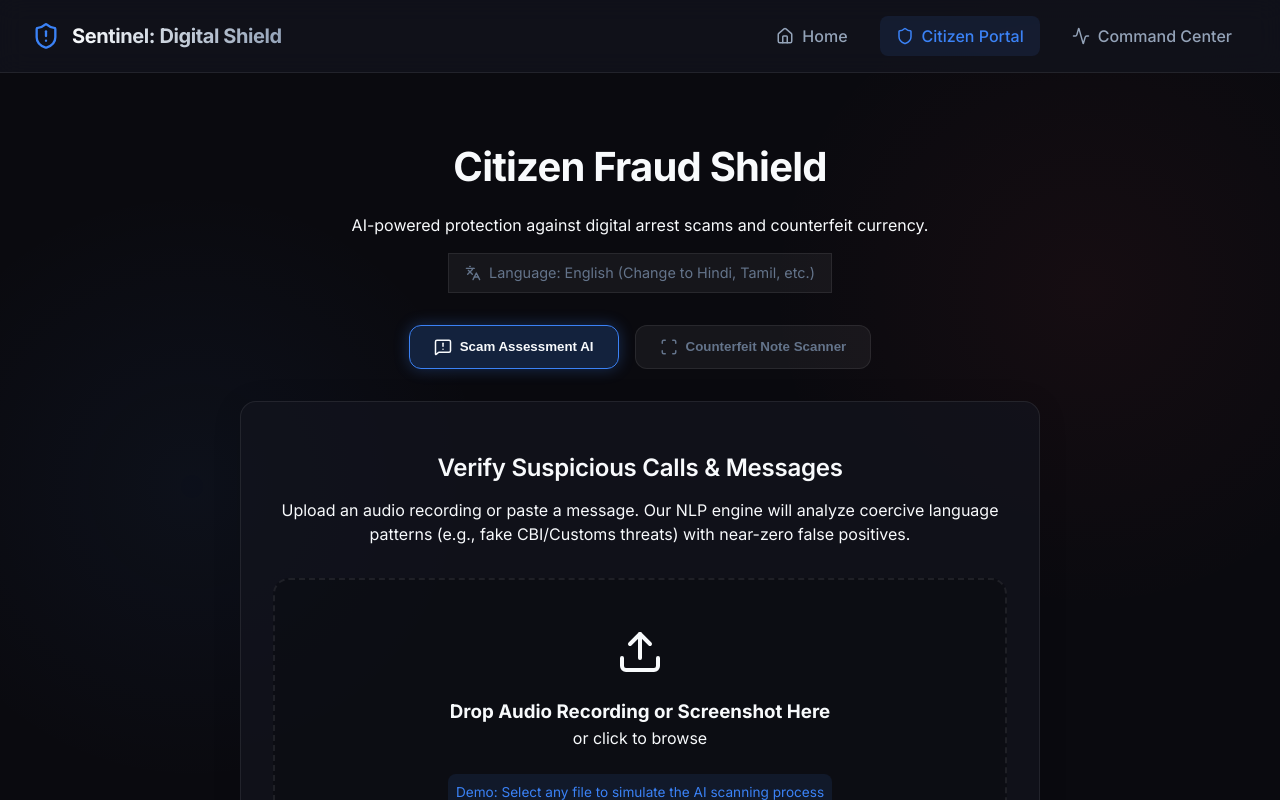
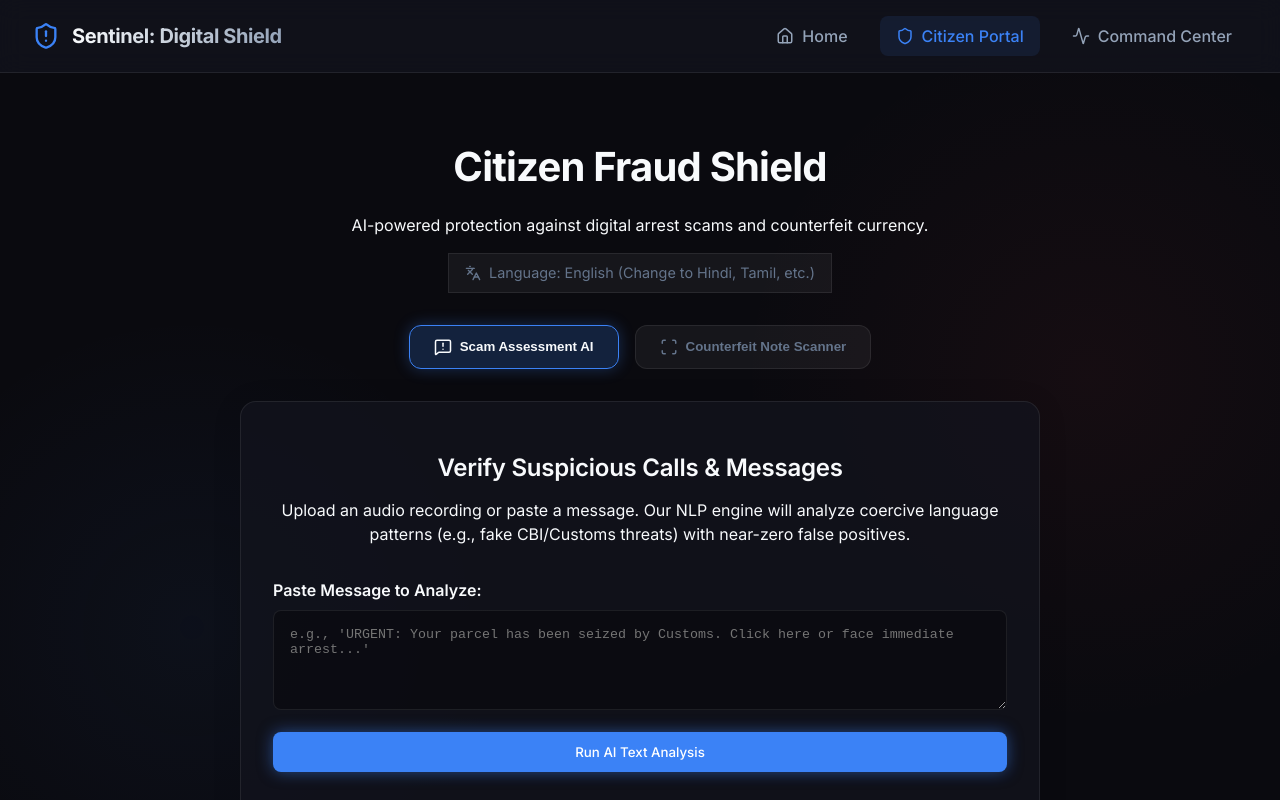
Before and after one commit to reet-9944/ET_AI_Hack, a React (Vite) app: page / in a window 1280 px wide. Both pictures are taken after a click on the button "Try Citizen Shield". Shown: the top 800 px of the page. Built offline with nearby package versions, Linux system fonts and the light colour scheme.

Commit message:
Add textarea for copy pasting scam messages

```diff
--- a/src/components/CitizenPortal.jsx
+++ b/src/components/CitizenPortal.jsx
@@ -76,6 +76,23 @@ const CitizenPortal = () => {
             <p className="text-muted" style={{marginBottom: '2rem'}}>Upload an audio recording or paste a message. Our NLP engine will analyze coercive language patterns (e.g., fake CBI/Customs threats) with near-zero false positives.</p>
 
             {scanStatus === 'idle' && (
+              <>
+                <div className="text-input-container" style={{marginBottom: '2rem', textAlign: 'left'}}>
+                  <label className="text-muted" style={{display: 'block', marginBottom: '0.5rem', fontWeight: 600}}>Paste Message to Analyze:</label>
+                  <textarea
+                    className="scam-textarea"
+                    placeholder="e.g., 'URGENT: Your parcel has been seized by Customs. Click here or face immediate arrest...'"
+                    style={{width: '100%', height: '100px', background: 'rgba(0,0,0,0.3)', border: '1px solid var(--glass-border)', color: '#fff', padding: '1rem', borderRadius: '8px', marginBottom: '1rem'}}
+                  ></textarea>
+                  <button className="btn btn-primary" style={{width: '100%'}} onClick={() => simulateScan({target: {files: ['text']}})}>Run AI Text Analysis</button>
+                </div>
+
+                <div style={{display: 'flex', alignItems: 'center', gap: '1rem', margin: '2rem 0'}}>
+                  <hr style={{flex: 1, borderColor: 'var(--glass-border)'}} />
+                  <span className="text-muted">OR</span>
+                  <hr style={{flex: 1, borderColor: 'var(--glass-border)'}} />
+                </div>
+
                 <div className="upload-zone interactive-hover" onClick={triggerAudioUpload}>
                   <input type="file" ref={audioInputRef} style={{display: 'none'}} accept="audio/*,image/*" onChange={simulateScan} />
                   <Upload size={48} className="text-muted" style={{marginBottom: '1rem'}} />
@@ -83,6 +100,7 @@ const CitizenPortal = () => {
                   <p className="text-muted">or click to browse</p>
                   <div className="demo-hint">Demo: Select any file to simulate the AI scanning process</div>
                 </div>
+              </>
             )}
 
             {scanStatus === 'scanning' && (
```
Lines whose indentation alone changed are shown as unchanged.
